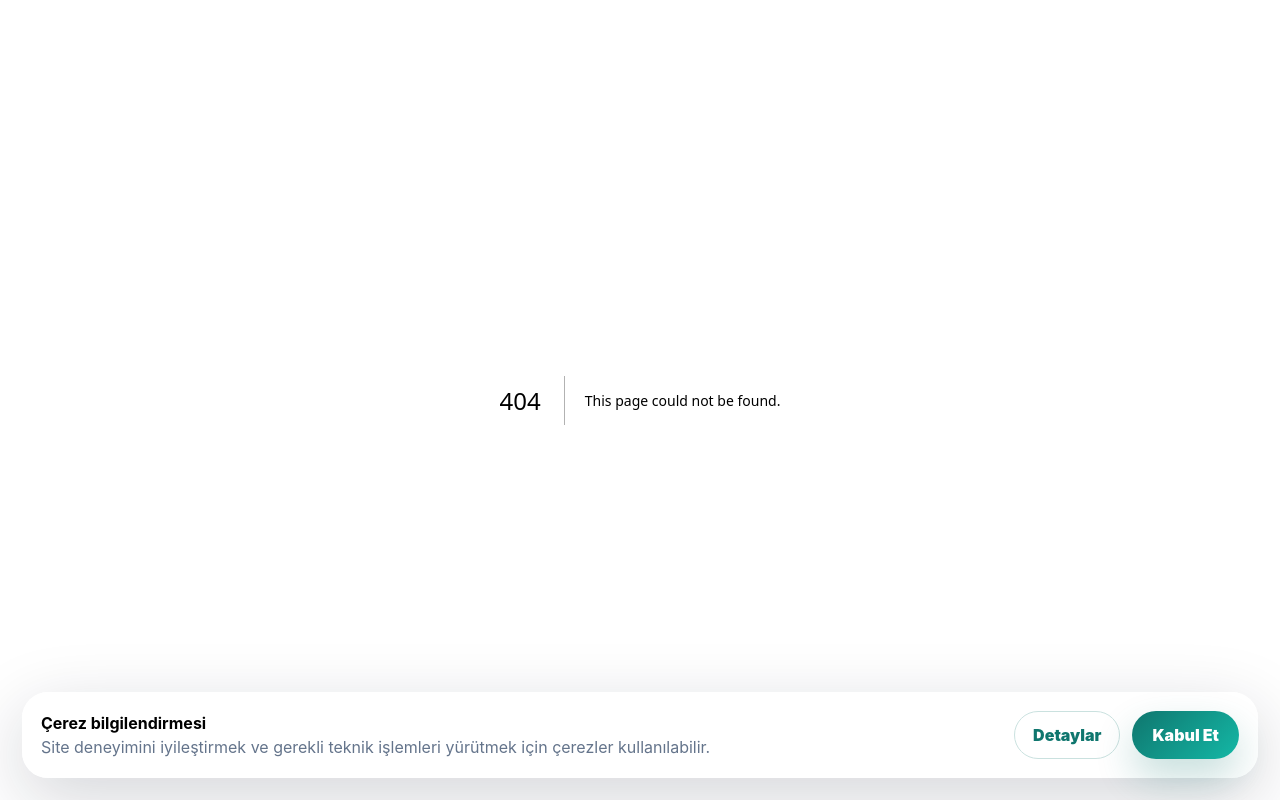
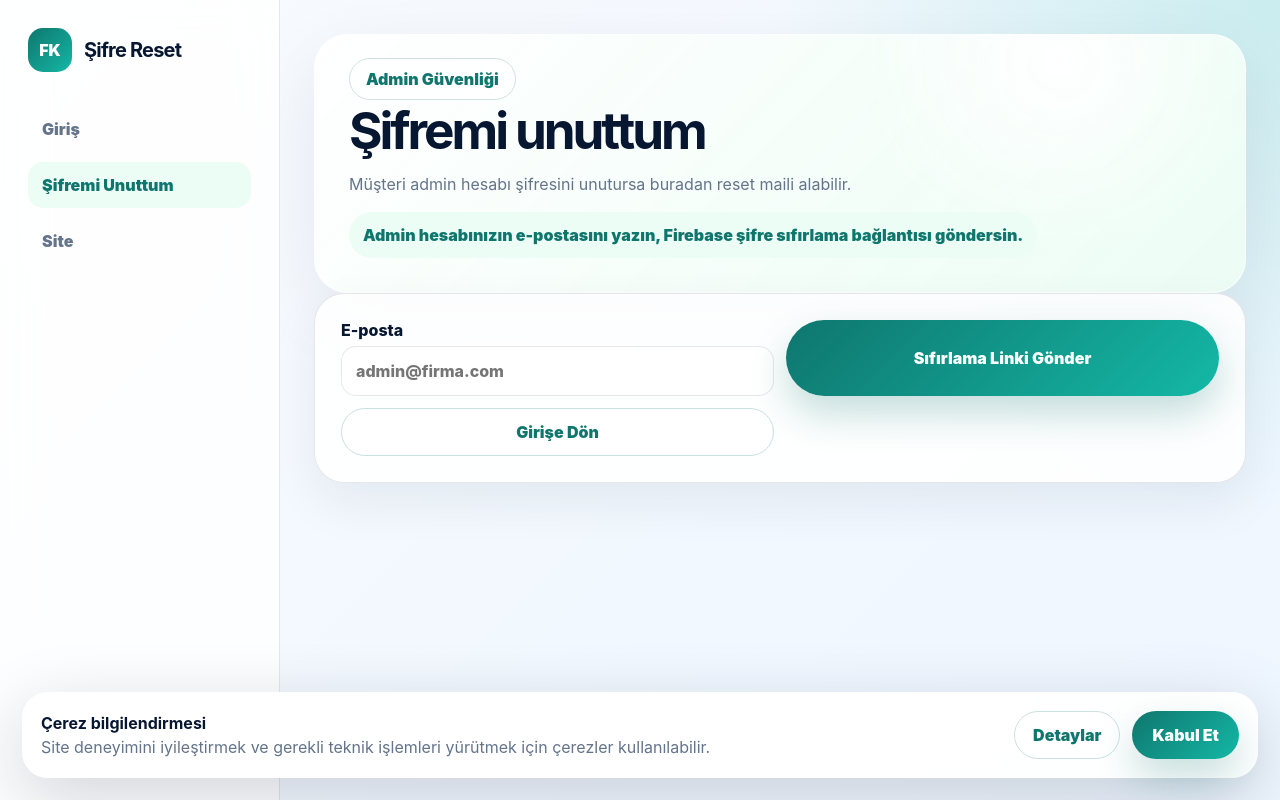
Before and after one commit to furukcell/FK-Service-Templates, a Next.js app in the folder apps/web/: page /forgot-password in a window 1280 px wide. Before the commit this address had no page. Built offline with nearby package versions, Linux system fonts and the light colour scheme.

Commit message:
Add password reset page

```diff
--- /dev/null
+++ b/apps/web/pages/forgot-password.tsx
@@ -0,0 +1,54 @@
+import { useState } from "react";
+import { sendAdminPasswordReset } from "@fk-templates/firebase";
+
+export default function ForgotPasswordPage() {
+  const [email, setEmail] = useState("");
+  const [status, setStatus] = useState("Admin hesabınızın e-postasını yazın, Firebase şifre sıfırlama bağlantısı göndersin.");
+  const [isSubmitting, setIsSubmitting] = useState(false);
+
+  async function submitReset() {
+    if (!email) {
+      setStatus("E-posta zorunludur.");
+      return;
+    }
+    setIsSubmitting(true);
+    try {
+      await sendAdminPasswordReset(email);
+      setStatus("Şifre sıfırlama bağlantısı gönderildi. Gelen kutusu/spam klasörünü kontrol edin.");
+    } catch (error) {
+      setStatus("Şifre sıfırlama gönderilemedi. Firebase env, Authentication veya e-posta adresini kontrol edin.");
+    } finally {
+      setIsSubmitting(false);
+    }
+  }
+
+  return (
+    <main className="adminShell">
+      <aside className="adminSidebar">
+        <a className="adminLogo" href="/"><span>FK</span><strong>Şifre Reset</strong></a>
+        <nav>
+          <a href="/login">Giriş</a>
+          <a className="active" href="/forgot-password">Şifremi Unuttum</a>
+          <a href="/">Site</a>
+        </nav>
+      </aside>
+      <section className="adminMain">
+        <header className="adminHeader">
+          <div>
+            <span className="eyebrow">Admin Güvenliği</span>
+            <h1>Şifremi unuttum</h1>
+            <p>Müşteri admin hesabı şifresini unutursa buradan reset maili alabilir.</p>
+            <p className="adminMode">{status}</p>
+          </div>
+        </header>
+        <section className="adminCard loginCard">
+          <div className="formFields">
+            <label className="field"><span>E-posta</span><input value={email} onChange={(event) => setEmail(event.currentTarget.value)} placeholder="admin@firma.com" /></label>
+            <button className="pillButton" type="button" disabled={isSubmitting} onClick={submitReset}>{isSubmitting ? "Gönderiliyor..." : "Sıfırlama Linki Gönder"}</button>
+            <a className="ghostButton navButtonLink" href="/login">Girişe Dön</a>
+          </div>
+        </section>
+      </section>
+    </main>
+  );
+}
```
